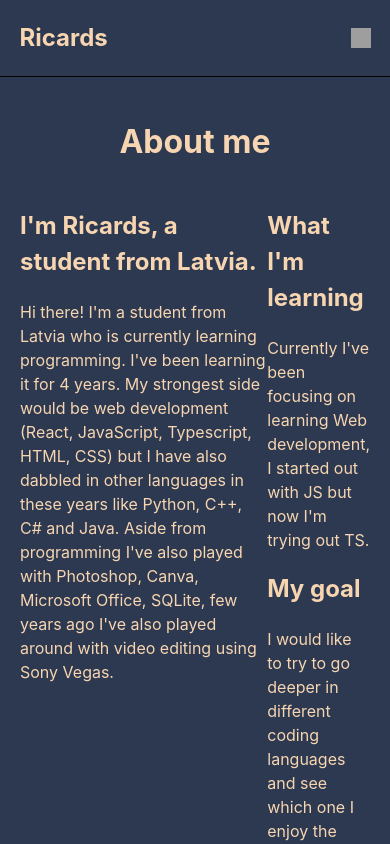
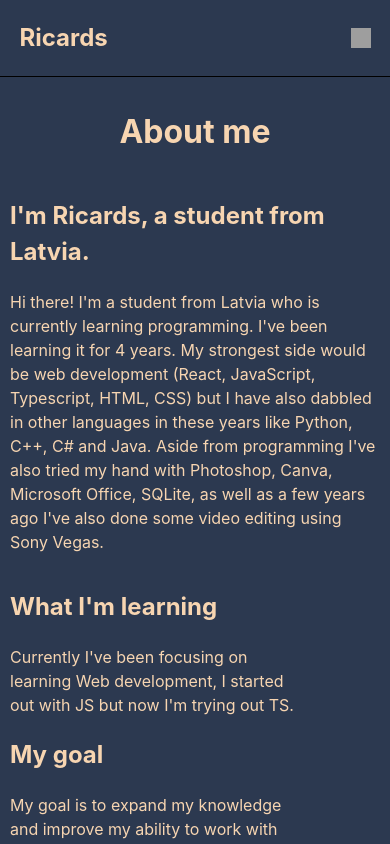
Before and after one commit to Rnely/portfolio, a React (Vite) app: page /about in a window 390 px wide. Shown: the top 844 px of the page. Built offline with nearby package versions, Linux system fonts and the light colour scheme; grey boxes are pictures that could not be loaded.

Commit message:
About made responsive

```diff
--- a/src/components/About/About.tsx
+++ b/src/components/About/About.tsx
@@ -1,8 +1,11 @@
 import './about.css';
+import { useMediaQuery } from 'react-responsive';
 
 const About = () => {
+  const isMobile = useMediaQuery({ query: `(max-width: 760px)` });
+
   return (
-    <div className="about">
+    <div className={isMobile ? 'mobile-about' : 'about'}>
       <h1>About me</h1>
       <div className="info">
         <div className="aboutMe">
@@ -12,9 +15,9 @@ const About = () => {
             programming. I've been learning it for 4 years. My strongest side
             would be web development (React, JavaScript, Typescript, HTML, CSS)
             but I have also dabbled in other languages in these years like
-            Python, C++, C# and Java. Aside from programming I've also played
-            with Photoshop, Canva, Microsoft Office, SQLite, few years ago I've
-            also played around with video editing using Sony Vegas.
+            Python, C++, C# and Java. Aside from programming I've also tried my
+            hand with Photoshop, Canva, Microsoft Office, SQLite, as well as a
+            few years ago I've also done some video editing using Sony Vegas.
           </p>
         </div>
         <div className="ehh"></div>
@@ -26,9 +29,8 @@ const About = () => {
           </p>
           <h2>My goal</h2>
           <p>
-            I would like to try to go deeper in different coding languages and
-            see which one I enjoy the most, since I've done a small amount of
-            projects until now.
+            My goal is to expand my knowledge and improve my ability to work
+            with different coding languages and see which one I enjoy the most.
           </p>
         </aside>
       </div>
--- a/src/components/About/about.css
+++ b/src/components/About/about.css
@@ -30,3 +30,30 @@ p {
 .ehh {
   flex: auto;
 }
+
+.mobile-about {
+  display: flex;
+  place-content: center;
+  flex-direction: column;
+  margin-top: 10px;
+}
+.mobile-about h1,
+h2,
+p {
+  color: #f7d5b1;
+}
+.mobile-about h1 {
+  text-align: center;
+}
+.mobile-about a {
+  color: #f7d5b1;
+  text-decoration: none;
+  padding: 6px;
+}
+.mobile-about a:hover {
+  color: #f1356d;
+}
+.mobile-about .info {
+  flex-direction: column;
+  padding: 0 10px;
+}
--- a/src/components/Home/Home.tsx
+++ b/src/components/Home/Home.tsx
@@ -10,7 +10,7 @@ const Home = () => {
       <div className="text">
         <article>
           <h2>Hi, I'm Ricards</h2>
-          <p>I'm a student learning programming for the past 4 years.</p>
+          <p>I'm a 4th year programming student in high school from Latvia.</p>
           <p>
             To get to know me better go to <Link to="/about">About</Link>
           </p>
--- a/src/components/Home/home.css
+++ b/src/components/Home/home.css
@@ -25,6 +25,9 @@
   place-content: center;
   margin-top: 70px;
 }
+.mobile .text {
+  padding: 0 10px;
+}
 .mobile a {
   color: #f7d5b1;
   text-decoration: none;
```
